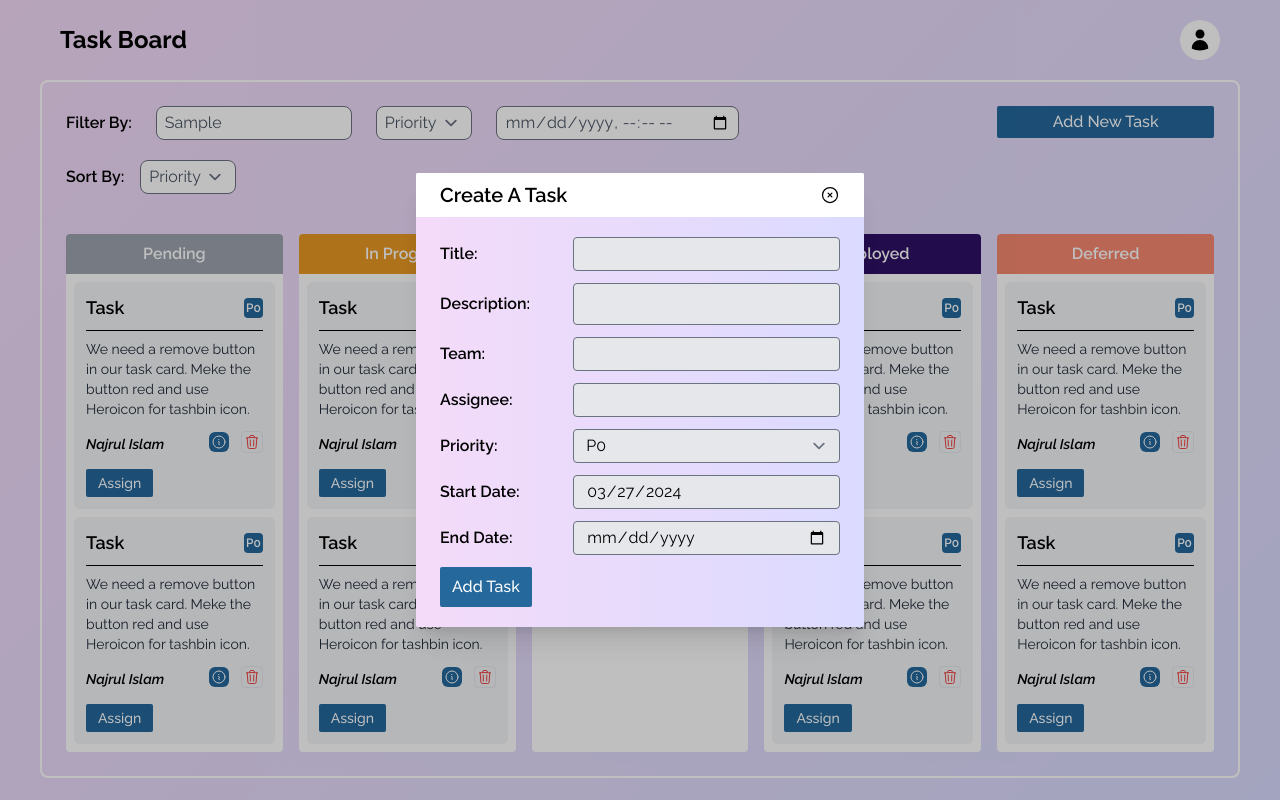
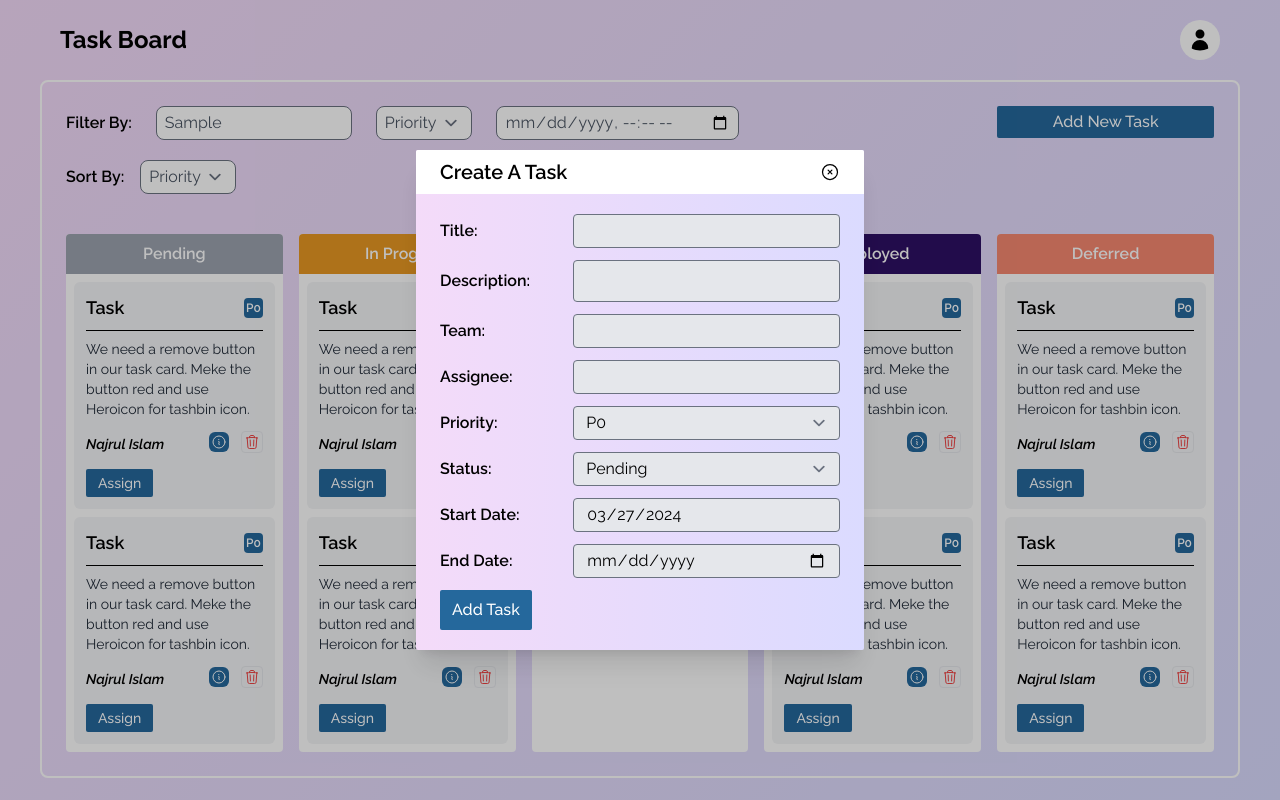
Before and after one commit to najrulislam38/hypersrot-technologies-task, a React (Vite) app: page / in a window 1280 px wide. Both pictures are taken after typing "Sample" into the empty fields and a click on the button "Add New Task". Built offline with nearby package versions, Linux system fonts and the light colour scheme.

Commit message:
install redux and store task

```diff
--- a/package.json
+++ b/package.json
@@ -17,6 +17,7 @@
     "prop-types": "^15.8.1",
     "react": "^18.2.0",
     "react-dom": "^18.2.0",
+    "react-hook-form": "^7.51.2",
     "react-redux": "^9.1.0"
   },
   "devDependencies": {
--- a/src/components/AddNewTask.jsx
+++ b/src/components/AddNewTask.jsx
@@ -1,15 +1,31 @@
+import { useForm } from "react-hook-form";
 import Modal from "./ui/Modal";
 import PropTypes from "prop-types";
+import { useDispatch } from "react-redux";
+import { addTask } from "../redux/features/tasks/tasksSlice";
 
 const AddNewTask = ({ isOpen, setIsOpen }) => {
   // get today
   const today = new Date().toISOString().split("T")[0];
 
+  const {
+    register,
+    handleSubmit,
+    formState: { errors },
+    reset,
+  } = useForm();
+  const dispatch = useDispatch();
+
+  const onSubmit = (data) => {
+    dispatch(addTask(data));
+  };
+
   return (
     <div>
       <Modal isOpen={isOpen} setIsOpen={setIsOpen} headTitle={"Create A Task"}>
         <div className="px-6 py-5">
-          <form className="space-y-3">
+          <form onSubmit={handleSubmit(onSubmit)} className="space-y-3">
+            {/* title field */}
             <div className="flex justify-between items-center gap-5">
               <label htmlFor="title" className="font-semibold">
                 Title:
@@ -18,9 +34,20 @@ const AddNewTask = ({ isOpen, setIsOpen }) => {
                 type="text"
                 id="title"
                 name="title"
+                {...register("title", {
+                  required: true,
+                  formState: { errors },
+                  maxLength: 20,
+                })}
                 className="rounded w-2/3 py-1 focus:border-gray-500  bg-gray-200 focus:bg-white"
               />
             </div>
+            {errors.title && (
+              <p className="text-sm text-red-500 text-right ">
+                Title field is required amd most have less or equal 20 letters.
+              </p>
+            )}
+            {/* description field */}
             <div className="flex justify-between items-center gap-5">
               <label htmlFor="description" className="font-semibold">
                 Description:
@@ -29,9 +56,18 @@ const AddNewTask = ({ isOpen, setIsOpen }) => {
                 type="text"
                 id="description"
                 name="description"
+                {...register("description", {
+                  required: true,
+                })}
                 className="rounded w-2/3 focus:border-gray-500  bg-gray-200 focus:bg-white"
               />
             </div>
+            {errors.description && (
+              <p className="text-sm text-red-500 text-right md:mr-10">
+                This field is required.
+              </p>
+            )}
+            {/* team field */}
             <div className="flex justify-between items-center gap-5">
               <label htmlFor="team" className="font-semibold">
                 Team:
@@ -40,20 +76,38 @@ const AddNewTask = ({ isOpen, setIsOpen }) => {
                 type="text"
                 id="team"
                 name="team"
+                {...register("team", {
+                  required: true,
+                })}
                 className="rounded w-2/3 py-1 focus:border-gray-500  bg-gray-200 focus:bg-white"
               />
             </div>
+            {errors.team && (
+              <p className="text-sm text-red-500 text-right md:mr-10">
+                This field is required.
+              </p>
+            )}
+            {/* assignee field */}
             <div className="flex flex-wrap justify-between items-center gap-5">
-              <label htmlFor="Assignee" className="font-semibold">
+              <label htmlFor="assignee" className="font-semibold">
                 Assignee:
               </label>
               <input
                 type="text"
-                id="Assignee"
-                name="Assignee"
+                id="assignee"
+                name="assignee"
+                {...register("assignee", {
+                  required: true,
+                })}
                 className="rounded w-2/3 py-1 focus:border-gray-500  bg-gray-200 focus:bg-white"
               />
             </div>
+            {errors.assignee && (
+              <p className="text-sm text-red-500 text-right md:mr-10">
+                This field is required.
+              </p>
+            )}
+            {/* priority field */}
             <div className="flex justify-between items-center gap-5 ">
               <label htmlFor="priority" className="font-semibold">
                 Priority:
@@ -61,6 +115,9 @@ const AddNewTask = ({ isOpen, setIsOpen }) => {
               <select
                 name="priority"
                 id="priority"
+                {...register("priority", {
+                  required: true,
+                })}
                 className=" w-2/3 py-1 focus:border-gray-500 rounded bg-gray-200 focus:bg-white"
               >
                 <option value="p0">P0</option>
@@ -68,6 +125,37 @@ const AddNewTask = ({ isOpen, setIsOpen }) => {
                 <option value="p2">P2</option>
               </select>
             </div>
+            {errors.priority && (
+              <p className="text-sm text-red-500 text-right md:mr-10">
+                This field is required.
+              </p>
+            )}
+            {/* status field */}
+            <div className="flex justify-between items-center gap-5 ">
+              <label htmlFor="status" className="font-semibold">
+                Status:
+              </label>
+              <select
+                name="status"
+                id="status"
+                {...register("status", {
+                  required: true,
+                })}
+                className=" w-2/3 py-1 focus:border-gray-500 rounded bg-gray-200 focus:bg-white"
+              >
+                <option value="pending">Pending</option>
+                <option value="in-going">In Going</option>
+                <option value="completed">Completed</option>
+                <option value="deploy">Deploy</option>
+                <option value="deferred">Deferred</option>
+              </select>
+            </div>
+            {errors.status && (
+              <p className="text-sm text-red-500 text-right md:mr-10">
+                This field is required.
+              </p>
+            )}
+            {/* start-date field */}
             <div className="flex flex-wrap justify-between items-center gap-5">
               <label htmlFor="start-date" className="font-semibold">
                 Start Date:
@@ -77,10 +165,14 @@ const AddNewTask = ({ isOpen, setIsOpen }) => {
                 id="start-date"
                 name="start-date"
                 defaultValue={today}
+                {...register("start-date", {
+                  required: true,
+                })}
                 readOnly
                 className="rounded w-2/3 py-1 focus:border-gray-500  bg-gray-200 focus:bg-white"
               />
             </div>
+            {/* end-date field */}
             <div className="flex flex-wrap justify-between items-center gap-5">
               <label htmlFor="end-date" className="font-semibold">
                 End Date:
@@ -88,11 +180,22 @@ const AddNewTask = ({ isOpen, setIsOpen }) => {
               <input
                 type="date"
                 id="end-date"
-                name="end-date"
+                name="endDate"
+                {...register("endDate", {
+                  required: true,
+                })}
                 className="rounded w-2/3 py-1 focus:border-gray-500  bg-gray-200 focus:bg-white"
               />
             </div>
-            <button className="py-2 px-3 font-medium bg-primary text-white relative overflow-hidden group z-10 duration-300 hover:bg-primary/95 rounded-sm active:scale-75 ">
+            {errors.endDate && (
+              <p className="text-sm text-red-500 text-right md:mr-10">
+                This field is required.
+              </p>
+            )}
+            <button
+              type="submit"
+              className="py-2 px-3 font-medium bg-primary text-white relative overflow-hidden group z-10 duration-300 hover:bg-primary/95 rounded-sm active:scale-75 "
+            >
               Add Task
             </button>
           </form>
--- a/src/components/Navbar.jsx
+++ b/src/components/Navbar.jsx
@@ -1,5 +1,5 @@
+import { UserIcon } from "@heroicons/react/24/solid";
 import Container from "./Container";
-import { UserIcon } from "@heroicons/react/24/solid";
 
 const Navbar = () => {
   return (
@@ -8,7 +8,7 @@ const Navbar = () => {
         <div className=" w-full flex justify-between items-center p-5">
           <h1 className="text-xl md:text-2xl font-bold">Task Board</h1>
           <div className="text-black bg-white rounded-full p-2">
-            <UserIcon class="h-6 w-6 " />
+            <UserIcon className="h-6 w-6 " />
           </div>
         </div>
       </Container>
--- a/src/redux/features/tasks/tasksSlice.js
+++ b/src/redux/features/tasks/tasksSlice.js
@@ -3,9 +3,21 @@ import { createSlice } from "@reduxjs/toolkit";
 const initialState = {
   tasks: [],
 };
+const tasksSlice = createSlice({
+  name: "tasksSlice",
+  initialState,
+  reducers: {
+    addTask: (state, { payload }) => {
+      if (state.tasks.length === 0) {
+        state.tasks.push({ id: 1, ...payload });
+      } else {
+        const lastElement = state.tasks.at(-1);
+        state.tasks.push({ id: lastElement + 1, ...payload });
+      }
+    },
+  },
+});
 
-export const taskSlice = createSlice({
-  name: "tasks",
-  initialState,
-  reducers: {},
-});
+export const { addTask } = tasksSlice.actions;
+
+export default tasksSlice.reducer;
--- a/src/redux/store.js
+++ b/src/redux/store.js
@@ -1,7 +1,10 @@
 import { configureStore } from "@reduxjs/toolkit";
+import tasksReducer from "./features/tasks/tasksSlice";
 
 const store = configureStore({
-  reducer: {},
+  reducer: {
+    tasks: tasksReducer,
+  },
 });
 
 export default store;
```
Also changed, not shown: 1 other file (tests, documents, lock files or other folders).
